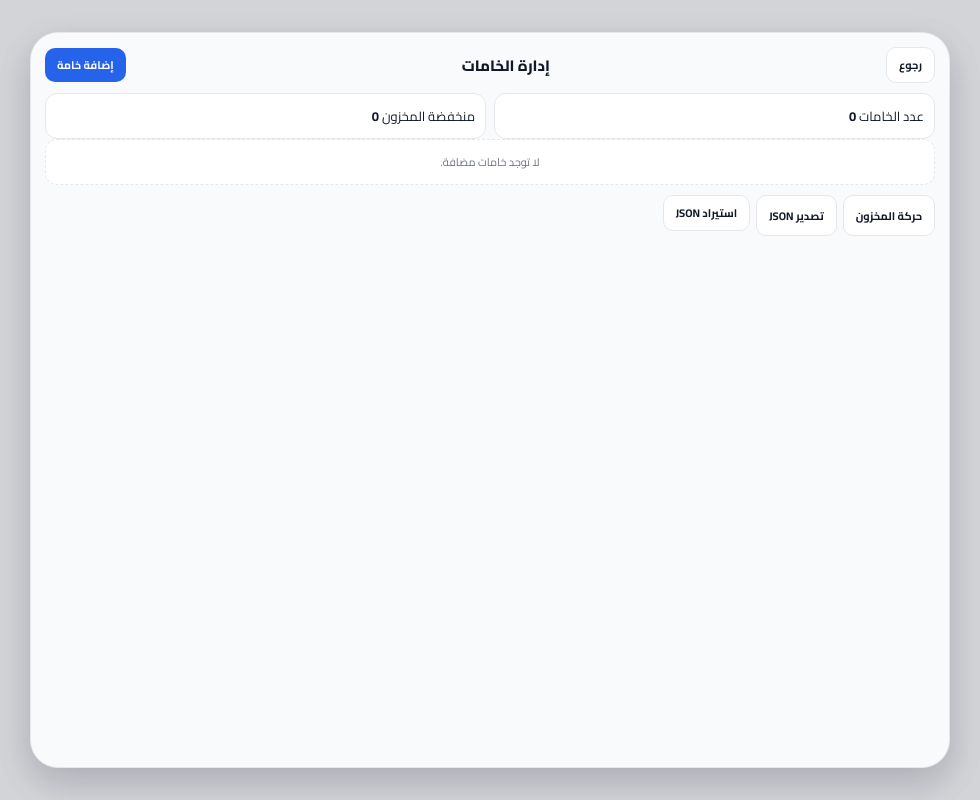
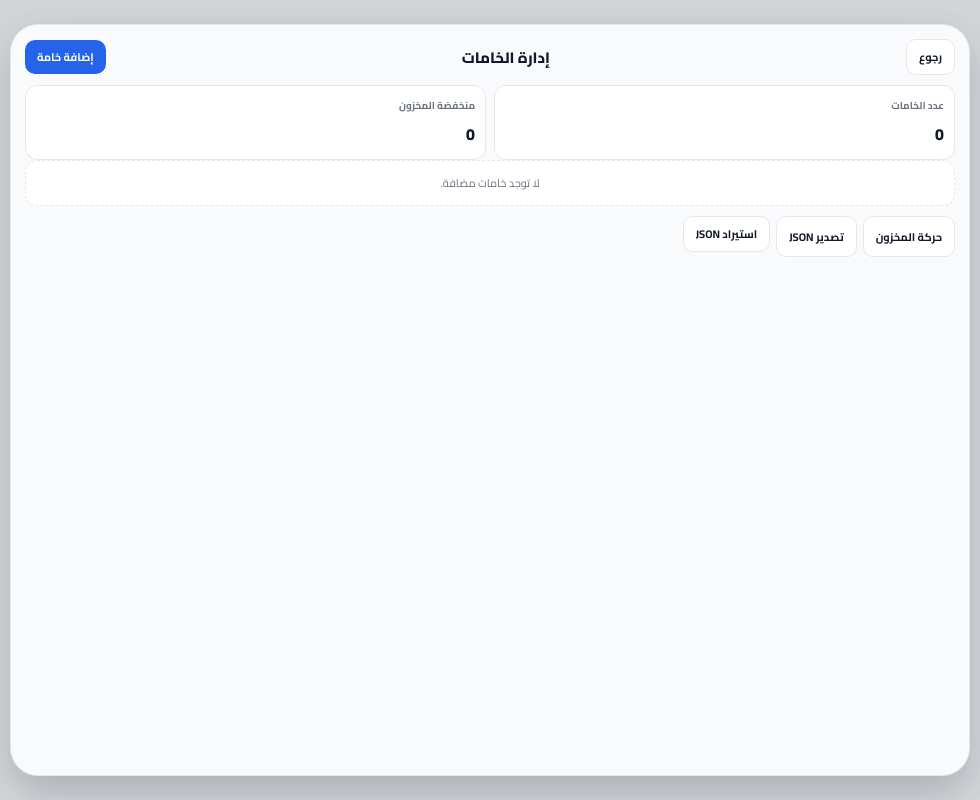
Before and after one commit to Ms-Studio-3d/print-farm-app, an Electron app: page index.html in a window 980 px wide. Both pictures are taken after a click on the button "الخامات". Drawn offline with Linux system fonts and the light colour scheme; no server answers.

Commit message:
Update style.css

```diff
--- a/style.css
+++ b/style.css
@@ -8,10 +8,9 @@
   --primary-soft: #dbeafe;
   --success: #16a34a;
   --danger: #dc2626;
-  --warning: #d97706;
   --border: #e5e7eb;
   --shadow: 0 4px 14px rgba(15, 23, 42, 0.08);
-  --nav-height: 74px;
+  --nav-height: 72px;
 }
 
 * {
@@ -50,6 +49,7 @@ textarea {
   padding: 9px 11px;
   font-size: 12px;
   outline: none;
+  transition: border-color 0.15s ease, box-shadow 0.15s ease;
 }
 
 input,
@@ -66,7 +66,7 @@ input:focus,
 select:focus,
 textarea:focus {
   border-color: var(--primary);
-  box-shadow: 0 0 0 3px rgba(37, 99, 235, 0.1);
+  box-shadow: 0 0 0 3px rgba(37, 99, 235, 0.10);
 }
 
 label {
@@ -90,12 +90,12 @@ label {
 }
 
 .app-frame {
-  width: min(100%, 920px);
-  height: min(92vh, 760px);
+  width: min(100%, 960px);
+  height: min(94vh, 780px);
   background: var(--panel);
   border: 1px solid var(--border);
   border-radius: 28px;
-  box-shadow: 0 14px 36px rgba(15, 23, 42, 0.1);
+  box-shadow: 0 14px 36px rgba(15, 23, 42, 0.10);
   overflow: hidden;
   display: flex;
   flex-direction: column;
@@ -110,6 +110,10 @@ label {
   align-items: center;
   justify-content: space-between;
   gap: 12px;
+}
+
+.app-topbar-copy {
+  min-width: 0;
 }
 
 .app-title {
@@ -127,6 +131,7 @@ label {
 }
 
 .order-code-chip {
+  flex: 0 0 auto;
   border: 1px solid #dbeafe;
   background: #eff6ff;
   color: var(--primary);
@@ -151,7 +156,7 @@ label {
   display: block;
 }
 
-.home-section-grid {
+.home-grid {
   display: grid;
   grid-template-columns: 1fr 1fr;
   gap: 10px;
@@ -161,9 +166,10 @@ label {
 .equal-card {
   display: flex;
   flex-direction: column;
+  min-height: 100%;
 }
 
-.full-height-block {
+.fill-block {
   flex: 1;
 }
 
@@ -175,10 +181,15 @@ label {
   box-shadow: var(--shadow);
 }
 
+.compact-card,
+.compact-result-card {
+  padding: 12px;
+}
+
 .result-card {
-  background: #111827;
+  background: #0f172a;
   color: #fff;
-  border-color: #111827;
+  border-color: #0f172a;
 }
 
 .section-head {
@@ -218,20 +229,21 @@ label {
   background: var(--primary-soft);
   color: var(--primary);
   border: 1px solid #bfdbfe;
+  white-space: nowrap;
 }
 
 .section-badge-light {
-  background: rgba(255, 255, 255, 0.1);
+  background: rgba(255, 255, 255, 0.10);
   color: #fff;
   border-color: rgba(255, 255, 255, 0.12);
 }
 
 .grid-2,
 .grid-3,
-.compact-grid,
 .kpi-grid,
 .stats-grid,
-.toolbar {
+.toolbar,
+.compact-grid {
   display: grid;
   gap: 8px;
 }
@@ -275,6 +287,10 @@ label {
   color: var(--text-soft);
 }
 
+.form-group {
+  margin: 0;
+}
+
 .field-note {
   padding: 8px 10px;
   border-radius: 10px;
@@ -296,6 +312,17 @@ label {
   border: none;
   cursor: pointer;
   font-weight: 700;
+  transition: transform 0.12s ease, opacity 0.12s ease;
+}
+
+.btn:hover,
+.action-btn:hover {
+  opacity: 0.96;
+}
+
+.btn:active,
+.action-btn:active {
+  transform: scale(0.99);
 }
 
 .btn {
@@ -343,6 +370,10 @@ label {
   font-size: 12px;
 }
 
+.summary-card {
+  justify-content: space-between;
+}
+
 .summary-main {
   display: grid;
   gap: 10px;
@@ -378,6 +409,92 @@ label {
   padding: 11px;
   background: rgba(255, 255, 255, 0.06);
   border: 1px solid rgba(255, 255, 255, 0.08);
+}
+
+.mini-kpi,
+.stat-box,
+.list-card,
+.stock-item {
+  background: #fff;
+  border: 1px solid var(--border);
+  border-radius: 12px;
+  padding: 10px;
+}
+
+.mini-kpi span,
+.stat-box h4 {
+  display: block;
+  margin: 0 0 4px;
+  font-size: 10px;
+  color: var(--text-soft);
+  font-weight: 700;
+}
+
+.mini-kpi strong,
+.stat-box div {
+  font-size: 16px;
+  font-weight: 800;
+  color: var(--text);
+}
+
+.stack-list {
+  display: flex;
+  flex-direction: column;
+  gap: 8px;
+}
+
+.list-card-head {
+  display: flex;
+  justify-content: space-between;
+  align-items: flex-start;
+  gap: 8px;
+  margin-bottom: 6px;
+}
+
+.list-card-head strong {
+  font-size: 12px;
+  font-weight: 800;
+}
+
+.list-card-body {
+  display: grid;
+  gap: 3px;
+  font-size: 11px;
+  color: var(--text-soft);
+  line-height: 1.45;
+}
+
+.stock-item.low {
+  border-color: #fcd34d;
+  background: #fffdf5;
+}
+
+.stock-header {
+  display: flex;
+  justify-content: space-between;
+  align-items: center;
+  gap: 8px;
+  font-size: 11px;
+  font-weight: 800;
+  margin-bottom: 7px;
+}
+
+.stock-bar {
+  width: 100%;
+  height: 6px;
+  border-radius: 999px;
+  background: #e5e7eb;
+  overflow: hidden;
+}
+
+.stock-progress {
+  height: 100%;
+  background: var(--primary);
+  border-radius: 999px;
+}
+
+.stock-details {
+  margin-top: 7px;
 }
 
 .table-wrap {
@@ -425,48 +542,6 @@ tbody td {
   border: 1px dashed var(--border);
 }
 
-.list-card,
-.stock-item,
-.stat-box,
-.mini-kpi {
-  background: #fff;
-  border: 1px solid var(--border);
-  border-radius: 12px;
-  padding: 10px;
-}
-
-.list-card-body {
-  display: grid;
-  gap: 3px;
-  font-size: 11px;
-  color: var(--text-soft);
-  line-height: 1.45;
-}
-
-.stock-header {
-  display: flex;
-  justify-content: space-between;
-  align-items: center;
-  gap: 8px;
-  font-size: 11px;
-  font-weight: 800;
-  margin-bottom: 7px;
-}
-
-.stock-bar {
-  width: 100%;
-  height: 6px;
-  border-radius: 999px;
-  background: #e5e7eb;
-  overflow: hidden;
-}
-
-.stock-progress {
-  height: 100%;
-  background: var(--primary);
-  border-radius: 999px;
-}
-
 .modal {
   position: fixed;
   inset: 0;
@@ -479,21 +554,21 @@ tbody td {
 }
 
 .modal-content {
-  width: min(100%, 920px);
-  height: min(92vh, 760px);
+  width: min(100%, 960px);
+  height: min(94vh, 780px);
   margin: auto;
   overflow: auto;
   background: var(--panel-2);
   border-radius: 28px;
   border: 1px solid var(--border);
-  box-shadow: 0 14px 36px rgba(15, 23, 42, 0.1);
+  box-shadow: 0 14px 36px rgba(15, 23, 42, 0.10);
   padding: 14px;
 }
 
 .modal-md,
 .modal-lg,
 .modal-xl {
-  width: min(100%, 920px);
+  width: min(100%, 960px);
 }
 
 .panel-head {
@@ -524,6 +599,7 @@ tbody td {
   color: #fff;
   font-size: 11px;
   font-weight: 800;
+  box-shadow: 0 8px 20px rgba(15, 23, 42, 0.14);
 }
 
 .toast.success {
@@ -541,7 +617,7 @@ tbody td {
   background: #fff;
   display: grid;
   grid-template-columns: repeat(6, minmax(0, 1fr));
-  gap: 4px;
+  gap: 6px;
   padding: 8px;
 }
 
@@ -555,9 +631,14 @@ tbody td {
   align-items: center;
   justify-content: center;
   gap: 4px;
-  font-size: 9px;
+  font-size: 10px;
   font-weight: 700;
   cursor: pointer;
+  min-height: 52px;
+}
+
+.nav-btn:hover {
+  background: #f3f4f6;
 }
 
 .nav-btn-active {
@@ -566,16 +647,16 @@ tbody td {
 }
 
 .nav-icon {
-  width: 20px;
-  height: 20px;
+  width: 18px;
+  height: 18px;
   display: inline-flex;
   align-items: center;
   justify-content: center;
 }
 
 .nav-icon svg {
-  width: 20px;
-  height: 20px;
+  width: 18px;
+  height: 18px;
   display: block;
 }
 
@@ -628,7 +709,7 @@ tbody td {
     padding: 12px;
   }
 
-  .home-section-grid,
+  .home-grid,
   .grid-2,
   .grid-3,
   .compact-grid,
@@ -654,7 +735,8 @@ tbody td {
 
   .panel-head,
   .section-head,
-  .inline-actions {
+  .inline-actions,
+  .list-card-head {
     flex-direction: column;
     align-items: stretch;
   }
@@ -663,4 +745,9 @@ tbody td {
   .action-btn {
     width: 100%;
   }
+
+  .bottom-nav {
+    grid-template-columns: repeat(3, minmax(0, 1fr));
+    height: auto;
+  }
 }
```
